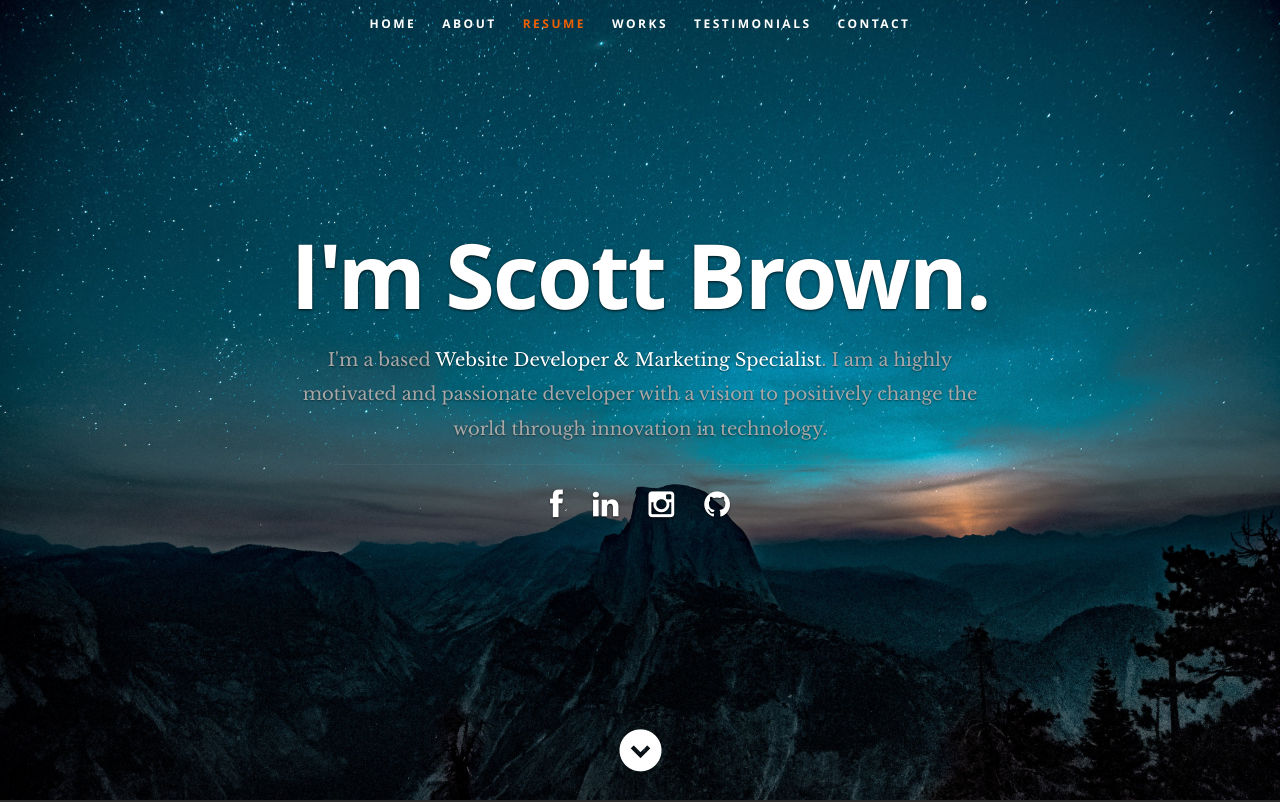
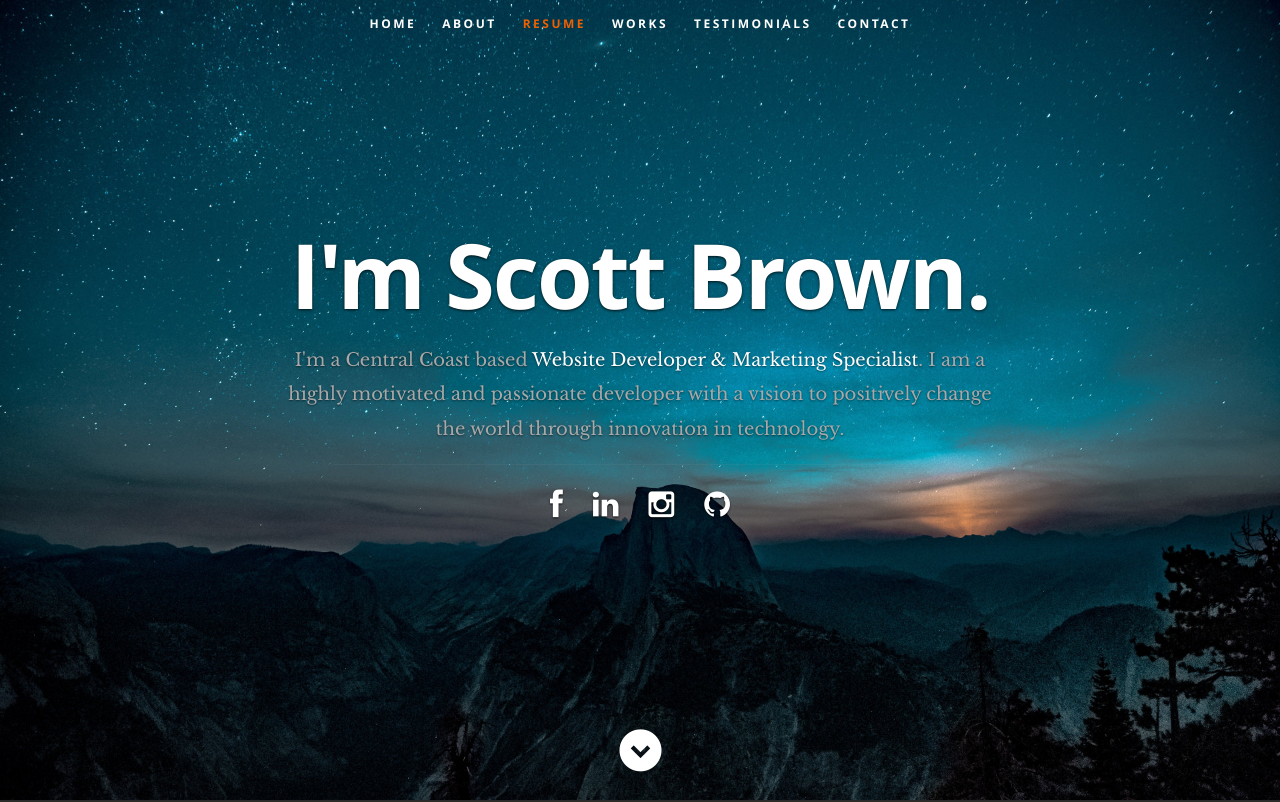
Before and after one commit to etherealmaterial/scott-cv-react, a React (Create React App) app in the folder scott-react-cv/: page / in a window 1280 px wide. Shown: the top 802 px of the page. Built offline with nearby package versions, Linux system fonts and the light colour scheme.

Commit message:
Update Header.js

```diff
--- a/scott-react-cv/src/Components/Header.js
+++ b/scott-react-cv/src/Components/Header.js
@@ -7,7 +7,8 @@ class Header extends Component {
       var name = this.props.data.name;
       var occupation= this.props.data.occupation;
       var description= this.props.data.description;
-      var city= this.props.data.address.city;
+      //var city= this.props.data.address.city;
+      var street= this.props.data.address.street;
       var networks= this.props.data.social.map(function(network){
         return <li key={network.name}><a href={network.url}><i className={network.className}></i></a></li>
       })
@@ -35,7 +36,7 @@ class Header extends Component {
       <div className="row banner">
          <div className="banner-text">
             <h1 className="responsive-headline">I'm {name}.</h1>
-            <h3>I'm a {city} based <span>{occupation}</span>. {description}.</h3>
+            <h3>I'm a {street} based <span>{occupation}</span>. {description}.</h3>
             <hr />
             <ul className="social">
                {networks}
```
